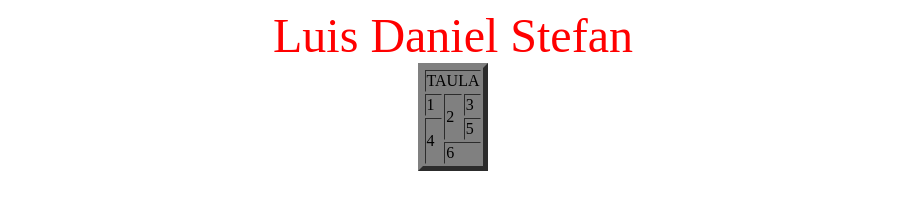
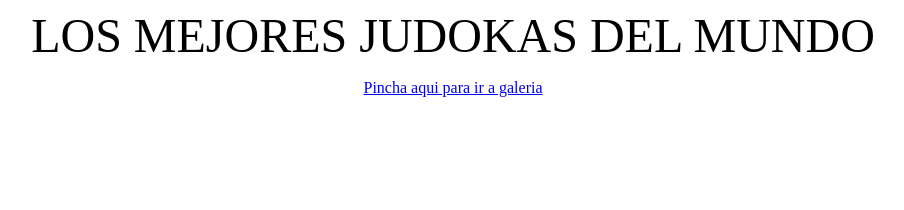
Before and after one commit to LuisDanielStefan/LuisDanielStefan.github.io, a plain HTML site: page index.html in a window 1280 px wide. Shown: the whole page, without its empty margins (187-1091 px from the left). Drawn offline with Linux system fonts and the light colour scheme.

Commit message:
Add files via upload

```diff
--- a/index.html
+++ b/index.html
@@ -1,22 +1,14 @@
 <html>
+<head><title>
+</title>
+</head>
+<body>
+
 <center>
-<Font size="7" color="red">Luis Daniel Stefan</font>
-<table Border="5" bgcolor="grey">
-<tr>
-<td Colspan="3">TAULA</td>
-</tr>
-<tr>
-<td>1</td>
-<td rowspan="2">2</td>
-<td>3</td>
-</tr>
-<tr>
-<Td Rowspan="2">4</td>
-<td>5</td>
-</tr>
-<tr>
-<td colspan="2">6</td>
-</tr>
-</table>
-</center>
-</html>
+<Font Size="8" Color="Black">LOS MEJORES JUDOKAS DEL MUNDO</font>
+</centre>
+<p><a href="galeria.html"> Pincha aqui para ir a galeria</a> </p>
+
+
+</body>
+</html
```
Also changed, not shown: galeria.html (added, +27 -0 lines), foto.jpg (added), foto0.png (added), foto1.jpg (added), foto1grande.jpg (added), foto2.jpg (added), foto2grande.jpg (added), foto3.jpg (added), foto3grande.jpg (added), foto4.jpg (added), foto4grande.jpeg (added).
